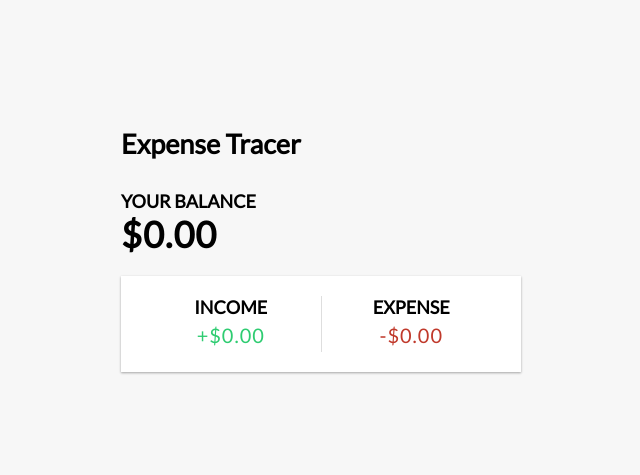
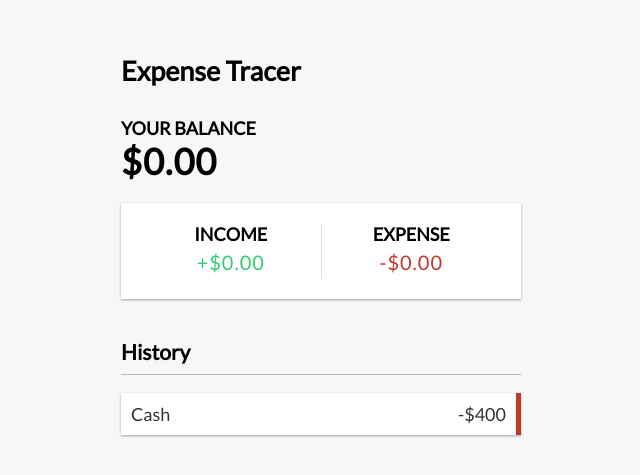
Before and after one commit to jls777/expense-tracker, a React (Vite) app: page / in a window 1280 px wide. Shown: the part 147-622 px from the top of the page, without its empty margins (319-959 px from the left). Built offline with nearby package versions, Linux system fonts and the light colour scheme.

Commit message:
added transactionlist component

```diff
--- a/src/App.jsx
+++ b/src/App.jsx
@@ -2,6 +2,7 @@
 import { Header } from './components/Header'
 import { Balance } from './components/Balance'
 import { IncomeExpenses } from './components/IncomeExpenses'
+import { TransactionList } from './components/TransactionList'
 
 function App() {
 
@@ -11,6 +12,7 @@
       <div className='container'>
         <Balance />
         <IncomeExpenses />
+        <TransactionList />
       </div>
     </div>
   )
--- /dev/null
+++ b/src/components/TransactionList.jsx
@@ -0,0 +1,14 @@
+import React from "react";
+
+export const TransactionList = () => {
+  return (
+    <>
+      <h3>History</h3>
+      <ul id="list" class="list">
+        <li class="minus">
+          Cash <span>-$400</span><button class="delete-btn">x</button>
+        </li>
+      </ul>
+    </>
+  )
+}
```
